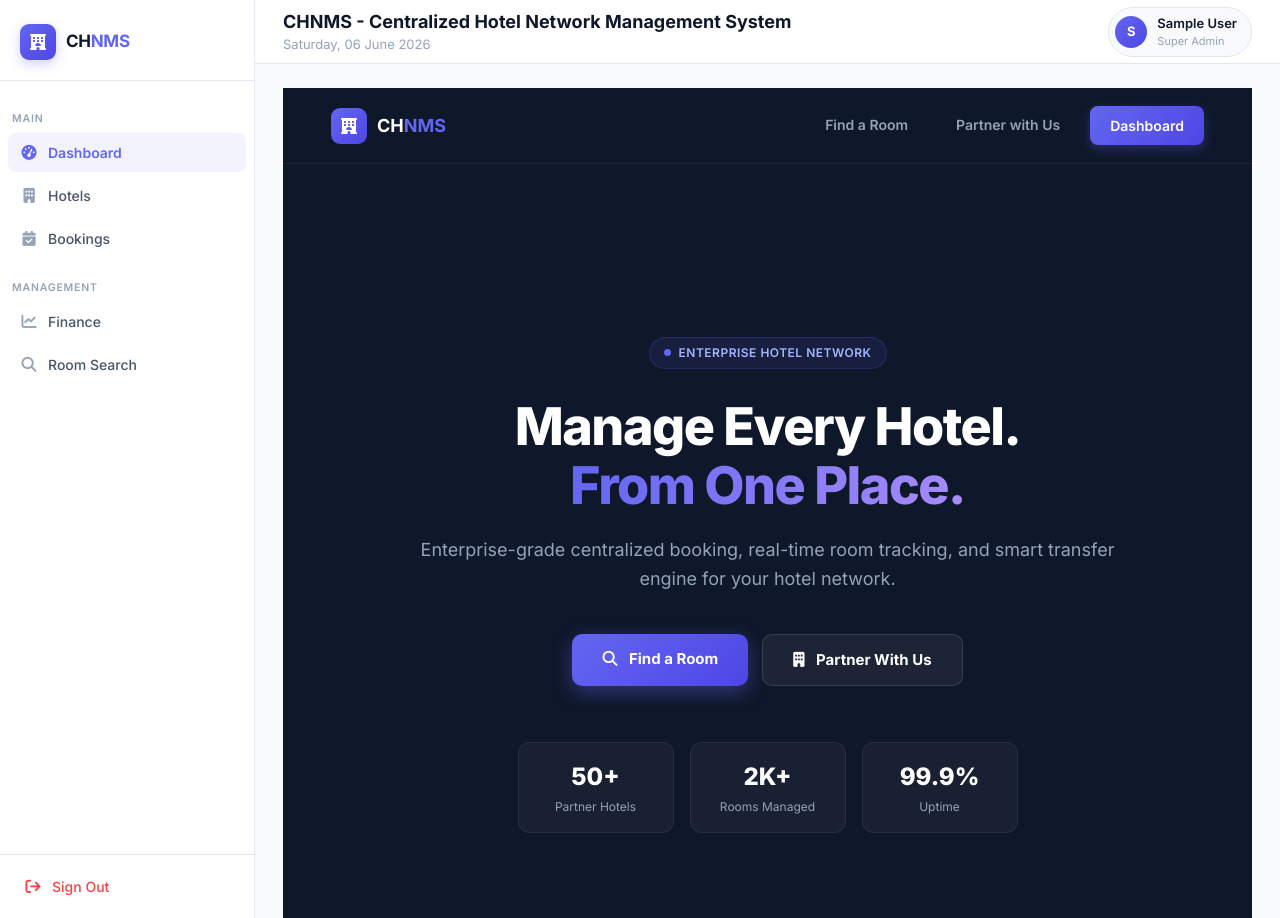
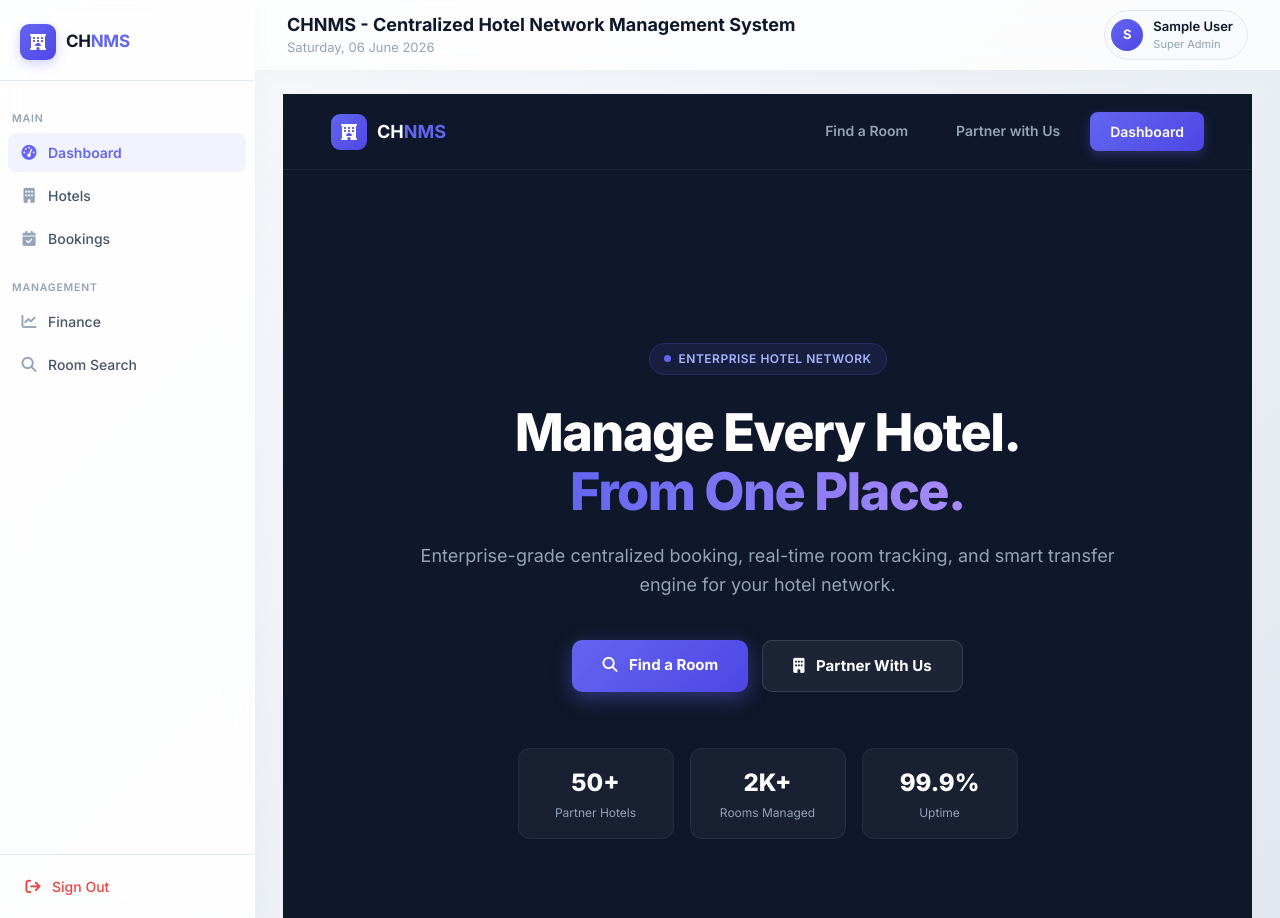
Before and after one commit to sameeeerjadhav/Shirdi-Hotel-Management, a PHP site: page / in a window 1280 px wide. Run offline with PHP 8.4, Linux system fonts and the light colour scheme; the visitor is signed in with stand-in values (Sample User, id 1).

Commit message:
Massive UI Upgrade: Add 3D hovers, glassmorphism, floating table rows, and animated gradients

```diff
--- a/src/Views/layout.php
+++ b/src/Views/layout.php
@@ -35,7 +35,7 @@
 
         body {
             font-family: 'Inter', -apple-system, BlinkMacSystemFont, sans-serif;
-            background: var(--bg);
+            background: linear-gradient(135deg, #f8fafc 0%, #e2e8f0 100%);
             color: var(--text-body);
             display: flex;
             min-height: 100vh;
@@ -45,8 +45,10 @@
         /* ===== SIDEBAR ===== */
         .sidebar {
             width: var(--sidebar-width);
-            background: var(--sidebar-bg);
-            border-right: 1px solid var(--border);
+            background: rgba(255, 255, 255, 0.85);
+            backdrop-filter: blur(12px);
+            -webkit-backdrop-filter: blur(12px);
+            border-right: 1px solid rgba(255,255,255,0.4);
             display: flex;
             flex-direction: column;
             height: 100vh;
@@ -54,6 +56,7 @@
             left: 0; top: 0;
             z-index: 100;
             overflow-y: auto;
+            box-shadow: 4px 0 24px rgba(0,0,0,0.02);
         }
         .sidebar-logo {
             padding: 24px 20px 20px;
@@ -121,12 +124,16 @@
 
         /* ===== TOPBAR ===== */
         .topbar {
-            height: 64px;
-            background: white;
-            border-bottom: 1px solid var(--border);
+            height: 70px;
+            background: rgba(255, 255, 255, 0.8);
+            backdrop-filter: blur(12px);
+            -webkit-backdrop-filter: blur(12px);
+            border-bottom: 1px solid rgba(255,255,255,0.5);
             display: flex; align-items: center; justify-content: space-between;
-            padding: 0 28px;
+            padding: 0 32px;
             flex-shrink: 0;
+            box-shadow: 0 4px 20px rgba(0,0,0,0.02);
+            position: sticky; top: 0; z-index: 50;
         }
         .topbar-title { font-size: 18px; font-weight: 700; color: var(--text-heading); }
         .topbar-subtitle { font-size: 13px; color: var(--text-muted); }
```
Also changed, not shown: other parts of src/Views/layout.php (+49 -20 lines).
